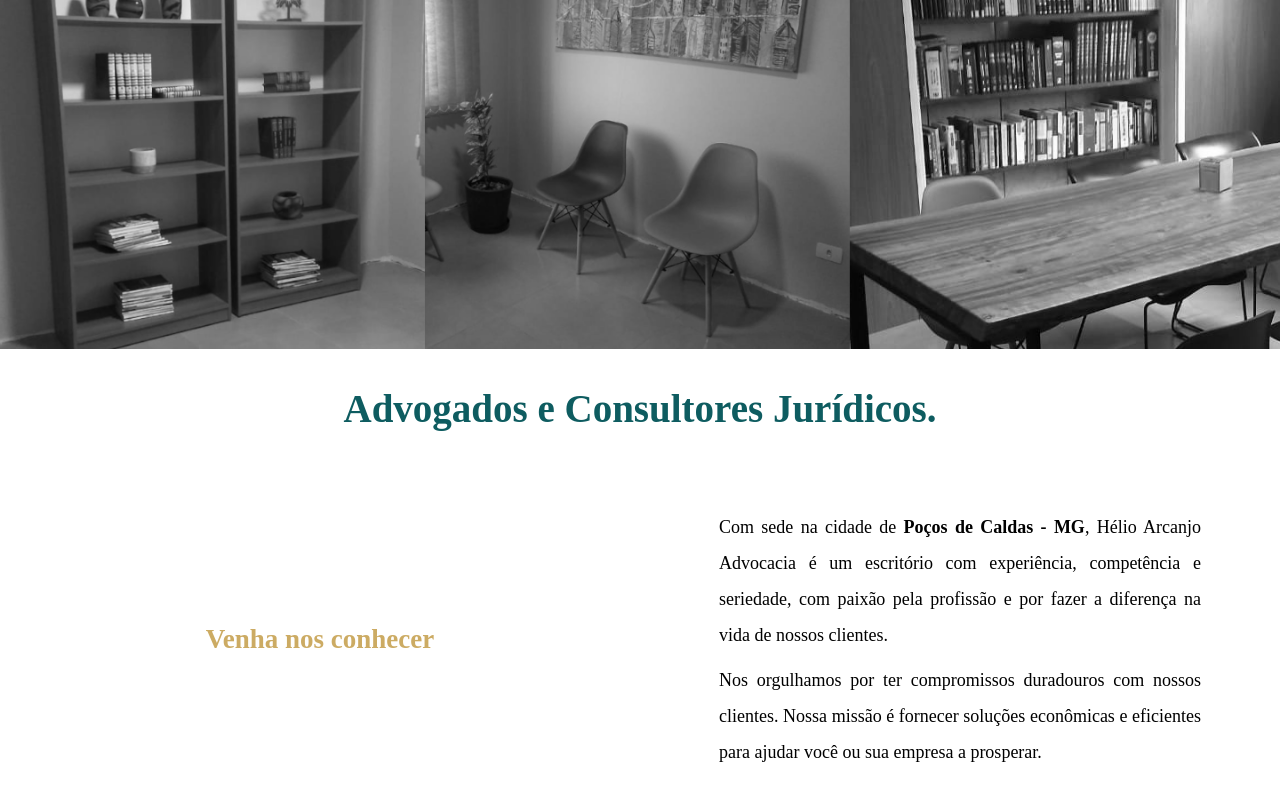
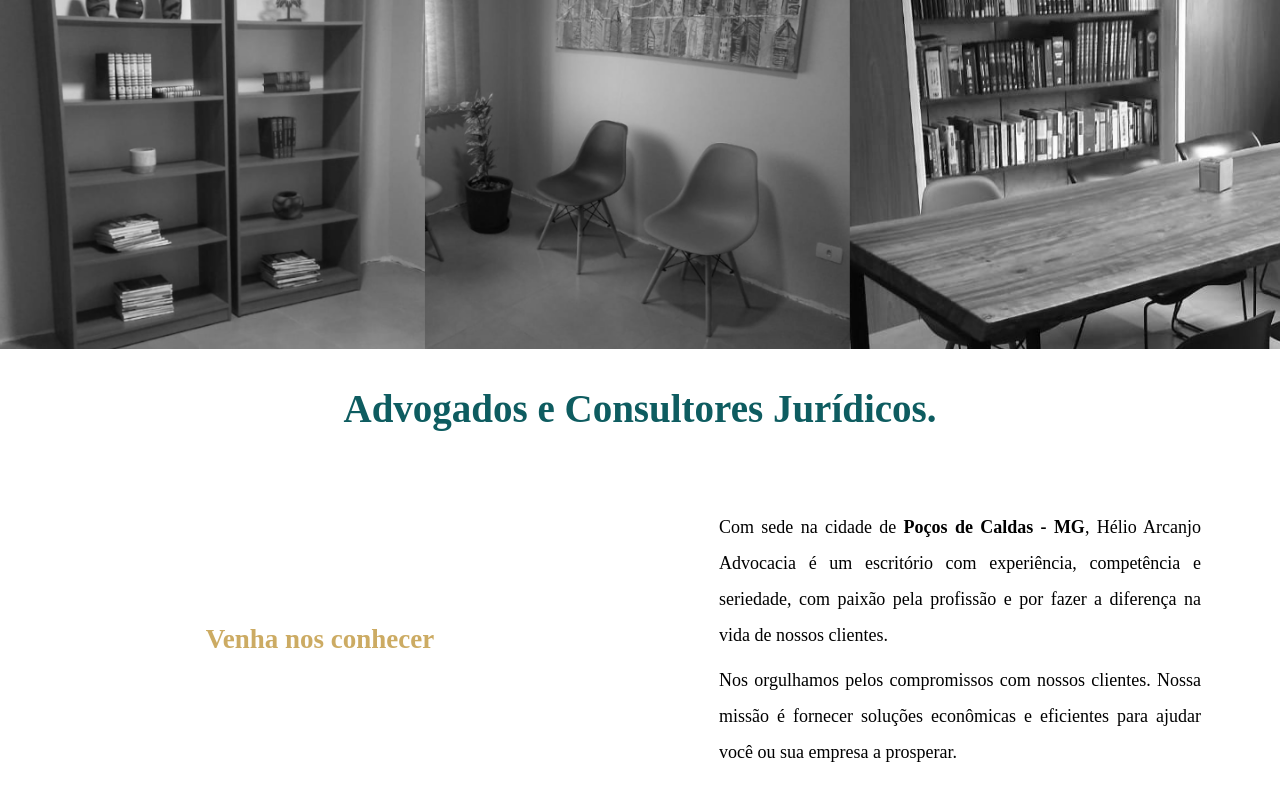
Before and after one commit to fcfilho/ham1, a React (Create React App) app: page /Sobre in a window 1280 px wide. Shown: the part 258-1058 px from the top of the page. Built offline with nearby package versions, Linux system fonts and the light colour scheme; a web font is replaced by a local one.

Commit message:
Ajuste de textos em Atuação e Sobre

```diff
--- a/src/components/Atuacao/Atuacao.component.jsx
+++ b/src/components/Atuacao/Atuacao.component.jsx
@@ -19,7 +19,7 @@
     <AtuacaoSteps bg="./images/atuacao/jurid_emp.jpeg" size={[665, 666]}>
       <h3 className="thin">Assessoria Empresarial</h3>
       <p>Evite litígios. Assessoramos sua empresa visando minimizar litígios trabalhistas e previnir conflitos.
-      Temos grandes atuações em empresas de trasnsportes e construtoras.</p>
+      Temos diversas atuações em empresas de trasnsportes e construtoras.</p>
     </AtuacaoSteps>
     <AtuacaoSteps bg="./images/atuacao/dir_bancario.jpeg" size={[813, 498]} inverted>
       <h3 className="thin">Direito Bancário</h3>
--- a/src/components/Sobre/Sobre.component.jsx
+++ b/src/components/Sobre/Sobre.component.jsx
@@ -18,7 +18,7 @@
           <p>Com sede na cidade de <strong>Poços de Caldas - MG</strong>,
           Hélio Arcanjo Advocacia é um escritório com experiência, competência e seriedade,
           com paixão pela profissão e por fazer a diferença na vida de nossos clientes. </p>
-          <p>Nos orgulhamos por ter compromissos duradouros com nossos clientes.
+          <p>Nos orgulhamos pelos compromissos com nossos clientes.
           Nossa missão é fornecer soluções econômicas e eficientes para ajudar
           você ou sua empresa a prosperar.</p>
         </box>
```
